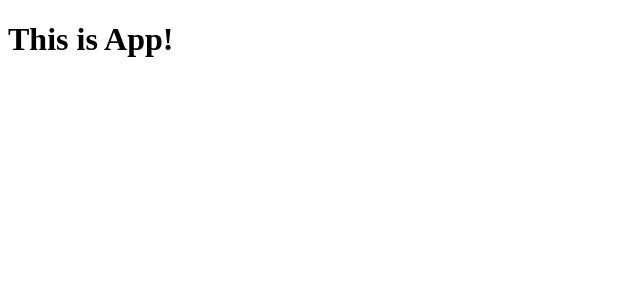
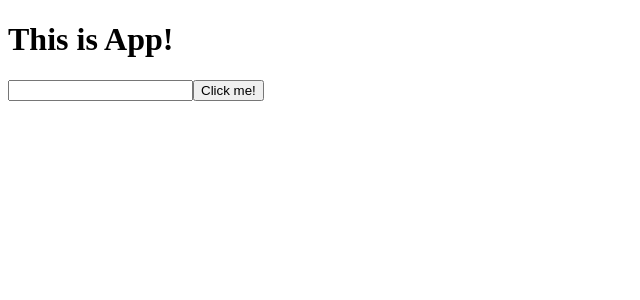
Before and after one commit to pedrolopezbiedma/React_Image_Search, a React (Create React App) app: page / in a window 1280 px wide. Shown: the top 300 px of the page, without its empty margins (0-640 px from the left). Built offline with nearby package versions, Linux system fonts and the light colour scheme.

Commit message:
Including the search bar button

```diff
--- a/src/App.js
+++ b/src/App.js
@@ -1,6 +1,15 @@
+import SearchBar from "./components/SearchBar";
+
 const App = () => {
+    const handleSearch = () => {
+        console.log('He llamado al handleSearch');
+    }
+
     return(
-        <h1>This is App!</h1>
+        <div>
+            <h1>This is App!</h1>
+            <SearchBar handleSearch = { handleSearch } />
+        </div>
     )
 }
 
--- a/src/components/SearchBar.js
+++ b/src/components/SearchBar.js
@@ -1,6 +1,9 @@
-const SearchBar = () => {
+const SearchBar = ({ handleSearch }) => {
     return (
-        <h1>This is the SarchBar!</h1>
+        <div>
+            <input />
+            <button onClick={handleSearch}>Click me!</button>
+        </div>
     )
 }
 
```
